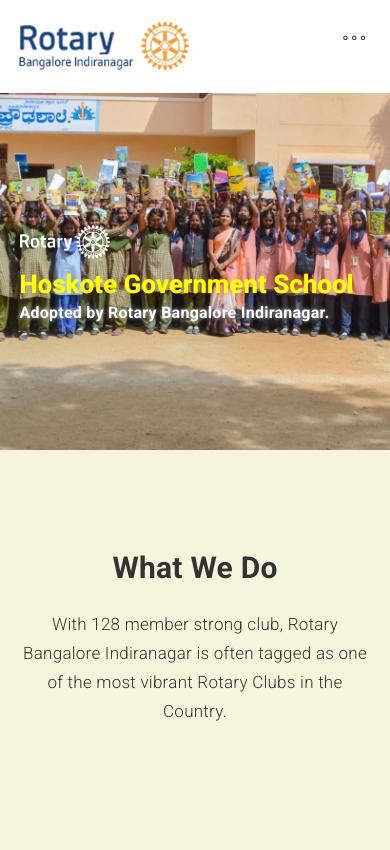
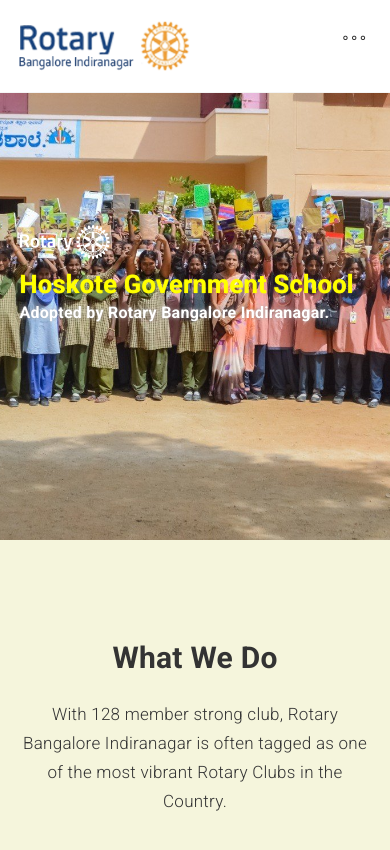
Before and after one commit to sharathdt/rtry, a Jekyll site: the page built from index.html, in a window 390 px wide and 900 px high. Shown: the top 850 px of the window. Built offline with Jekyll 4.4.1, drawn with Linux system fonts in a browser that asks for light colours; some web fonts are replaced.

Commit message:
increasing slider size on phones

```diff
--- a/_sass/custom.scss
+++ b/_sass/custom.scss
@@ -436,7 +436,7 @@
         background-position: center center;
 
         @include media-query($on-palm) {
-            height: 50vh;
+            height: 60vh;
         }
     }
 
```
